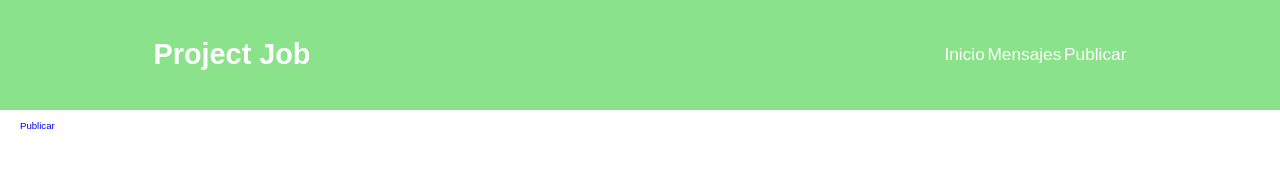
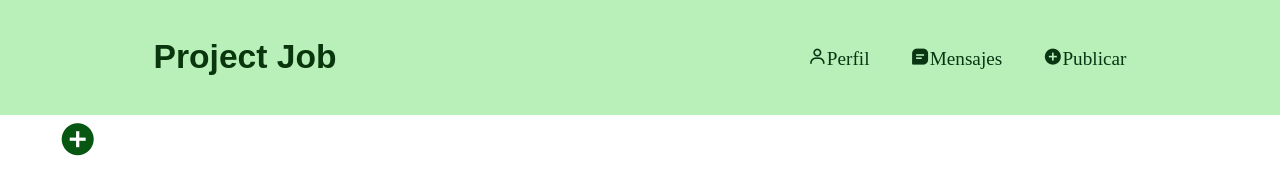
Before and after one commit to Rusz018/MyFirstProyect, a plain HTML site: page index.html in a window 1280 px wide. Drawn offline with nearby package versions, Linux system fonts and the light colour scheme; files that its build step writes are made by us from their sources.

Commit message:
Add files via upload

```diff
--- a/home.css
+++ b/home.css
@@ -28,7 +28,7 @@ html{
     left: 0;
     width: 100%;
     padding: 4rem 12% 4rem;
-    background: #8ae28a;
+    background: #b9f0b9;
     backdrop-filter: blur(10px);
     display: flex;
     justify-content: space-between;
@@ -36,8 +36,8 @@ html{
     z-index: 5;
 }
 .logo{
-    font-size: 3rem;
-    color: white;
+    font-size: 3.5rem;
+    color: rgb(9, 54, 12);
     font-weight: 800;
     cursor: pointer;
     transition: 0.3 ease;
@@ -45,10 +45,25 @@ html{
 .logo:hover{
     transform: scale(1.1);
 }
-.navbar a{
-    font-size: 1.8rem;
-    color: white;
+.navbar i{
+    font-size: 2.0rem;
+    color: rgb(9, 53, 19);
+    margin-left: 4rem;
     font-weight: 500;
     transition: 0.3 ease;
-    border-bottom: 3px transparent;
+    border-bottom: 3px green;
+    cursor: pointer;
 }
+.navbar i:hover{
+    transform: scale(1.5);
+}
+.btn-posteo i{
+
+    font-size: 4rem;
+    color: rgb(7, 87, 19);
+    margin-left: 4rem;
+    font-weight: 450;
+    transition: 0.3 ease;
+    border-bottom: 3px 0, 0, green;
+    cursor: pointer;
+}
--- a/index.html
+++ b/index.html
@@ -6,7 +6,10 @@
     <title>Feed</title>
     <link rel="stylesheet" href="assets/css/home.css">
     <link rel="icon" href="/assets/images/brows.logo1.png">
+
+    <link href='https://unpkg.com/boxicons@2.1.4/css/boxicons.min.css' rel='stylesheet'>
 </head>
+
 </head>
 <body>
     <main>
@@ -17,9 +20,11 @@
                 <span>Job</span></a>
 
                 <nav class="navbar">
-                    <a href="#home" class>Inicio</a>
-                    <a href="#messages" class>Mensajes</a>
-                    <a href="#publicar" class>Publicar</a>
+
+                    <i class='bx bx-user' >Perfil</i>
+                    <i class='bx bxs-message-square-detail' >Mensajes</i>
+                    <i class='bx bxs-plus-circle'>Publicar</i>
+
                     <!--<a href="" class></a>
                     <a href="" class></a>
                     <a href="" class></a>
@@ -31,7 +36,8 @@
         <section class="home" id="home">
 
             <div class="btn-posteo">
-                <a href="#publicar" class="btn">Publicar</a>
+                <i class='bx bxs-plus-circle'></i>
+
             </div>
             </div>
 
@@ -39,7 +45,9 @@
 
         <section class="feed" id="feed">
 
-            <div
+            <div>
+
+            </div>
 
         </section>
 
```
Also changed, not shown: login.html (+1 -1 lines).
